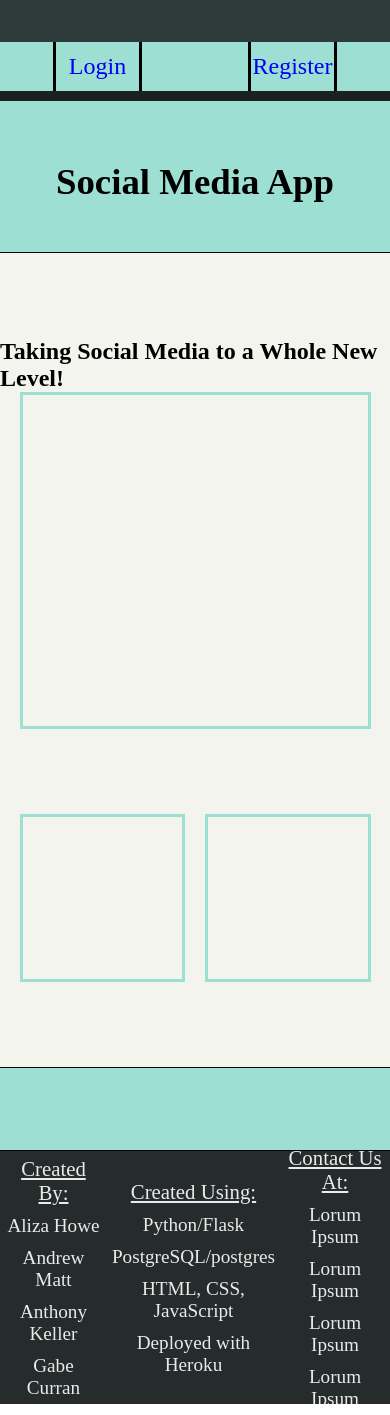
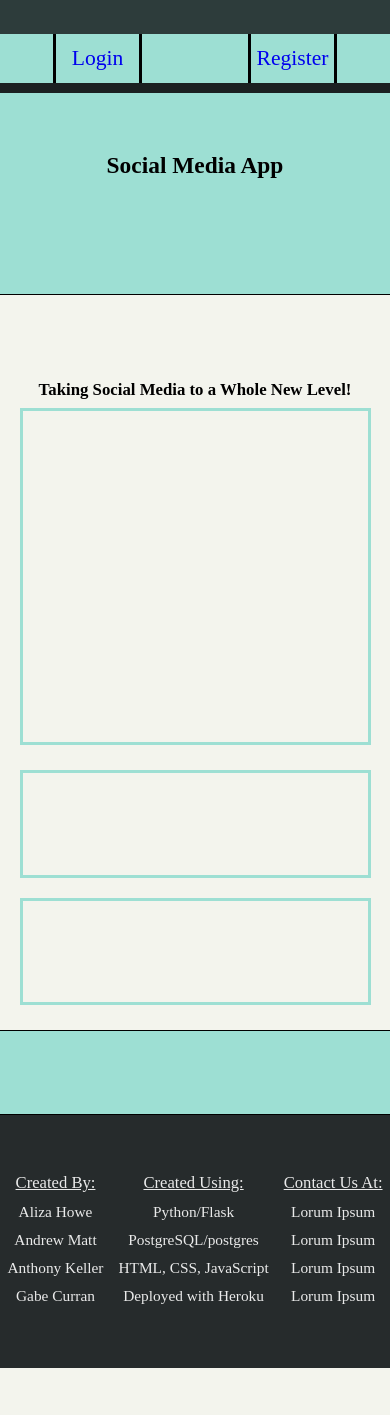
Before and after one commit to andrewM202/social-media-app, a Flask app: page / in a window 390 px wide. After the commit the page ends 1368 px from the top, so only its background shows below. Run offline with Flask 2, Linux system fonts and the light colour scheme; parts of the project's set-up code (start-up, migrations or seed data) failed here and were passed over; some libraries are stand-ins or nearby versions.

Commit message:
Added responsive design to index page

```diff
--- a/static/css/styles.css
+++ b/static/css/styles.css
@@ -5,7 +5,7 @@
 }
 
 header {
-    height: 30vh;
+    height: 35vh;
     width: 100vw;
     background: #9ddfd3;
     border-bottom: 1px solid black;
@@ -27,7 +27,7 @@ header h3 {
 }
 
 header .black-bar {
-    height: 5vh;
+    height: 4vh;
     width: 100vw;
     background: #1b2021;
     opacity: 85%;
@@ -108,6 +108,150 @@ main .news div {
 }
 
 /* Above is main CSS for index.html/homepage */
+
+/* Below is responsive design for index.html/homepage */
+
+@media screen and (max-width: 300px) {
+  div {
+    padding-bottom: 15px;
+  }
+  nav div p{
+    padding-top: 15px;
+  }
+  header h1 {
+    font-size: 6vw;
+  }
+  .wrapper {
+    font-size: .6em;
+  }
+  :link {
+    font-size: .7em;
+  }
+  main .image {
+    margin-top: 8px;
+  }
+  main .news {
+    flex-direction: column;
+    display: flex;
+    margin-top: 10px;
+    height: 250px;
+    margin-bottom: 10px;
+  }
+  .contact-information {
+    padding-bottom: 80px;
+    padding-top: 90px;
+  }
+  footer .contact-information {
+    font-size: .6em;
+  }
+}
+
+@media screen and (max-width: 350px) {
+  div {
+    padding-bottom: 15px;
+  }
+  nav div p{
+    padding-top: 15px;
+  }
+  header h1 {
+    font-size: 6vw;
+  }
+  .wrapper {
+    font-size: .6em;
+  }
+  :link {
+    font-size: .7em;
+  }
+  main .image {
+    margin-top: 8px;
+  }
+  main .news {
+    flex-direction: column;
+    display: flex;
+    margin-top: 10px;
+    height: 250px;
+    margin-bottom: 10px;
+  }
+  .contact-information {
+    padding-bottom: 80px;
+    padding-top: 90px;
+  }
+  footer .contact-information {
+    font-size: .7em;
+  }
+}
+
+@media screen and (max-width: 550px) {
+  div {
+    padding-bottom: 15px;
+  }
+  nav div p{
+    padding-top: 15px;
+  }
+  header h1 {
+    font-size: 6vw;
+  }
+  .wrapper {
+    font-size: .7em;
+  }
+  :link {
+    font-size: .9em;
+  }
+  main .image {
+    margin-top: 8px;
+  }
+  main .news {
+    flex-direction: column;
+    display: flex;
+    margin-top: 10px;
+    height: 250px;
+    margin-bottom: 10px;
+  }
+  .contact-information {
+    padding-bottom: 80px;
+    padding-top: 90px;
+  }
+  footer .contact-information {
+    font-size: .8em;
+  }
+}
+
+@media screen and (min-height: 650px) and (min-width: 650px) {
+  div {
+    padding-bottom: 15px;
+  }
+  nav div p{
+    padding-top: 15px;
+  }
+  header h1 {
+    font-size: 6vw;
+  }
+  .wrapper {
+    font-size: 1.5em;
+  }
+  :link {
+    font-size: 1.3em;
+  }
+  main .image {
+    margin-top: 8px;
+  }
+  main .news {
+    flex-direction: column;
+    display: flex;
+    margin-top: 10px;
+    height: 350px;
+    margin-bottom: 10px;
+  }
+  .contact-information {
+    padding-bottom: 80px;
+    padding-top: 90px;
+  }
+  footer .contact-information {
+    font-size: 1.4em;
+  }
+}
+
+/* Above is responsive design for index.html/homepage */
 
 /* Below is main CSS for registration.html */
 
```
Also changed, not shown: templates/index.html (line endings or trailing spaces).
